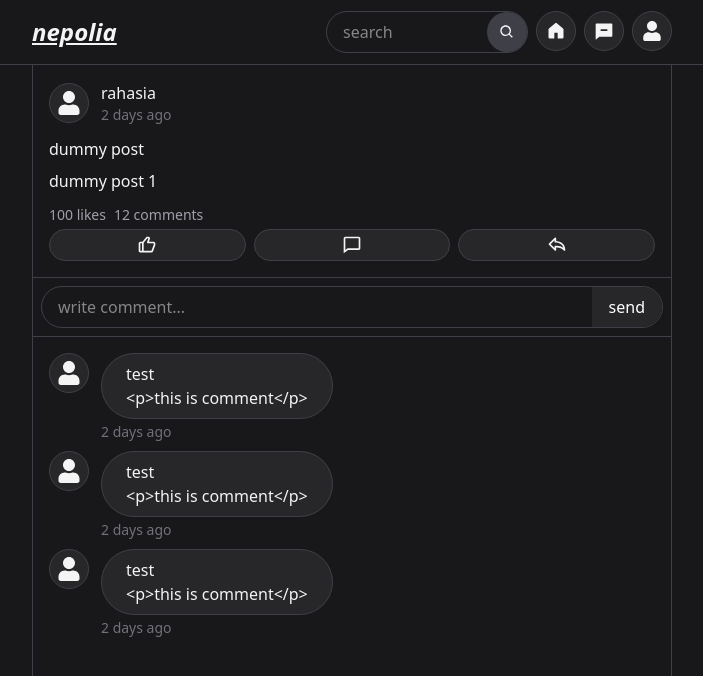
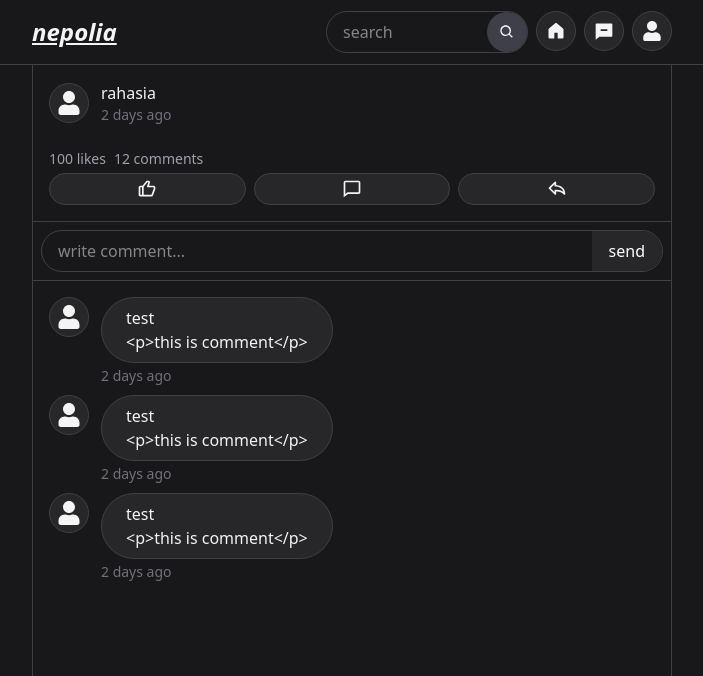
Before and after one commit to Hanep77/nepolia, a Next.js app: page /posts/1 in a window 1280 px wide. Shown: the top 676 px of the page, without its empty margins (288-991 px from the left). Built offline with nearby package versions, Linux system fonts and the light colour scheme.

Commit message:
show posts

```diff
--- a/src/actions/post.ts
+++ b/src/actions/post.ts
@@ -14,8 +14,43 @@ export const createPost = async (body: string) => {
   }
 
   const post = prisma.post.create({
-    data: postData
+    data: postData,
+    omit: {
+      userId: true
+    },
+    include: {
+      user: {
+        select: {
+          id: true,
+          name: true,
+          username: true
+        }
+      }
+    },
   })
 
   return post;
 }
+
+export const getPosts = () => {
+  const posts = prisma.post.findMany({
+    take: 10,
+    omit: {
+      userId: true
+    },
+    include: {
+      user: {
+        select: {
+          id: true,
+          name: true,
+          username: true
+        }
+      }
+    },
+    orderBy: {
+      createdAt: "desc"
+    }
+  });
+
+  return posts;
+}
--- a/src/app/(main)/posts/page.tsx
+++ b/src/app/(main)/posts/page.tsx
@@ -3,20 +3,22 @@
 import Editor from "@/app/_components/editor";
 import Post from "@/app/_components/post"
 import axios from "axios";
-import { FormEvent, useState } from "react";
+import { FormEvent, useEffect, useState } from "react";
 import { BsFileImage } from "react-icons/bs";
 
 export type PostType = {
-  id: number,
+  id: string,
   user: {
-    id: number,
+    id: string,
     name: string,
     username: string
   },
-  total_likes: number,
-  total_comments: number,
-  content: string,
+  total_likes?: number,
+  total_comments?: number,
+  body: string,
   comments?: CommentType[]
+  created_at: string,
+  updated_at?: string,
 }
 
 export type CommentType = {
@@ -29,70 +31,22 @@ export type CommentType = {
   content: string,
 }
 
-const data: PostType[] = [
-  {
-    id: 1,
-    user: {
-      id: 1,
-      name: "rahasia",
-      username: "rahasia"
-    },
-    total_likes: 200,
-    total_comments: 30,
-    content: "<p>dummy post</p><p>dummy post 1</p>"
-  },
-  {
-    id: 2,
-    user: {
-      id: 1,
-      name: "rahasia",
-      username: "rahasia"
-    },
-    total_likes: 200,
-    total_comments: 30,
-    content: "<p>dummy post</p><p>dummy post 1</p>"
-  },
-  {
-    id: 3,
-    user: {
-      id: 1,
-      name: "rahasia",
-      username: "rahasia"
-    },
-    total_likes: 200,
-    total_comments: 30,
-    content: "<p>dummy post</p><p>dummy post 1</p>"
-  },
-  {
-    id: 4,
-    user: {
-      id: 1,
-      name: "rahasia",
-      username: "rahasia"
-    },
-    total_likes: 200,
-    total_comments: 30,
-    content: "<p>dummy post</p><p>dummy post 1</p>"
-  },
-  {
-    id: 5,
-    user: {
-      id: 1,
-      name: "rahasia",
-      username: "rahasia"
-    },
-    total_likes: 200,
-    total_comments: 30,
-    content: "<p>dummy post</p><p>dummy post 1</p>"
-  }
-]
-
 export default function Home() {
   const [text, setText] = useState("");
+  const [posts, setPosts] = useState<PostType[]>([]);
+
+  useEffect(() => {
+    const fetchPosts = async () => {
+      const posts = await axios.get("/api/post");
+      setPosts(posts.data);
+    }
+    fetchPosts();
+  }, []);
 
   const handlePost = async (e: FormEvent) => {
     e.preventDefault();
-    const response = await axios.post("/api/post/create", { body: text });
+    const response = await axios.post("/api/post", { body: text });
+    setPosts(prev => [response.data, ...prev]);
 
     if (response.status == 201) {
       setText("");
@@ -114,7 +68,7 @@ export default function Home() {
         </div>
       </form>
     </div>
-    {data.map(post => (
+    {posts.map(post => (
       <Post key={post.id} post={post} />
     ))}
   </div>
--- a/src/app/_components/post.tsx
+++ b/src/app/_components/post.tsx
@@ -15,7 +15,7 @@ export default function Post({ post }: { post: PostType }) {
         </div>
       </div>
     </div>
-    <div className="flex flex-col gap-2 mb-3" dangerouslySetInnerHTML={{ __html: post.content }}>
+    <div className="flex flex-col gap-2 mb-3" dangerouslySetInnerHTML={{ __html: post.body }}>
     </div>
     <Link href={"/posts/1/likes"} className={`flex gap-2 text-sm text-zinc-400 mb-1`}>
       <p className={``}>100 likes</p>
--- a/src/app/api/post/create/route.ts
+++ b/src/app/api/post/route.ts
@@ -1,4 +1,4 @@
-import { createPost } from "@/actions/post";
+import { createPost, getPosts } from "@/actions/post";
 
 export async function POST(req: Request) {
   try {
@@ -11,3 +11,14 @@ export async function POST(req: Request) {
     }
   }
 }
+
+export async function GET() {
+  try {
+    const post = await getPosts();
+    return Response.json(post, { status: 200 });
+  } catch (error: unknown) {
+    if (error) {
+      return Response.json("internal server error", { status: 500 });
+    }
+  }
+}
```
